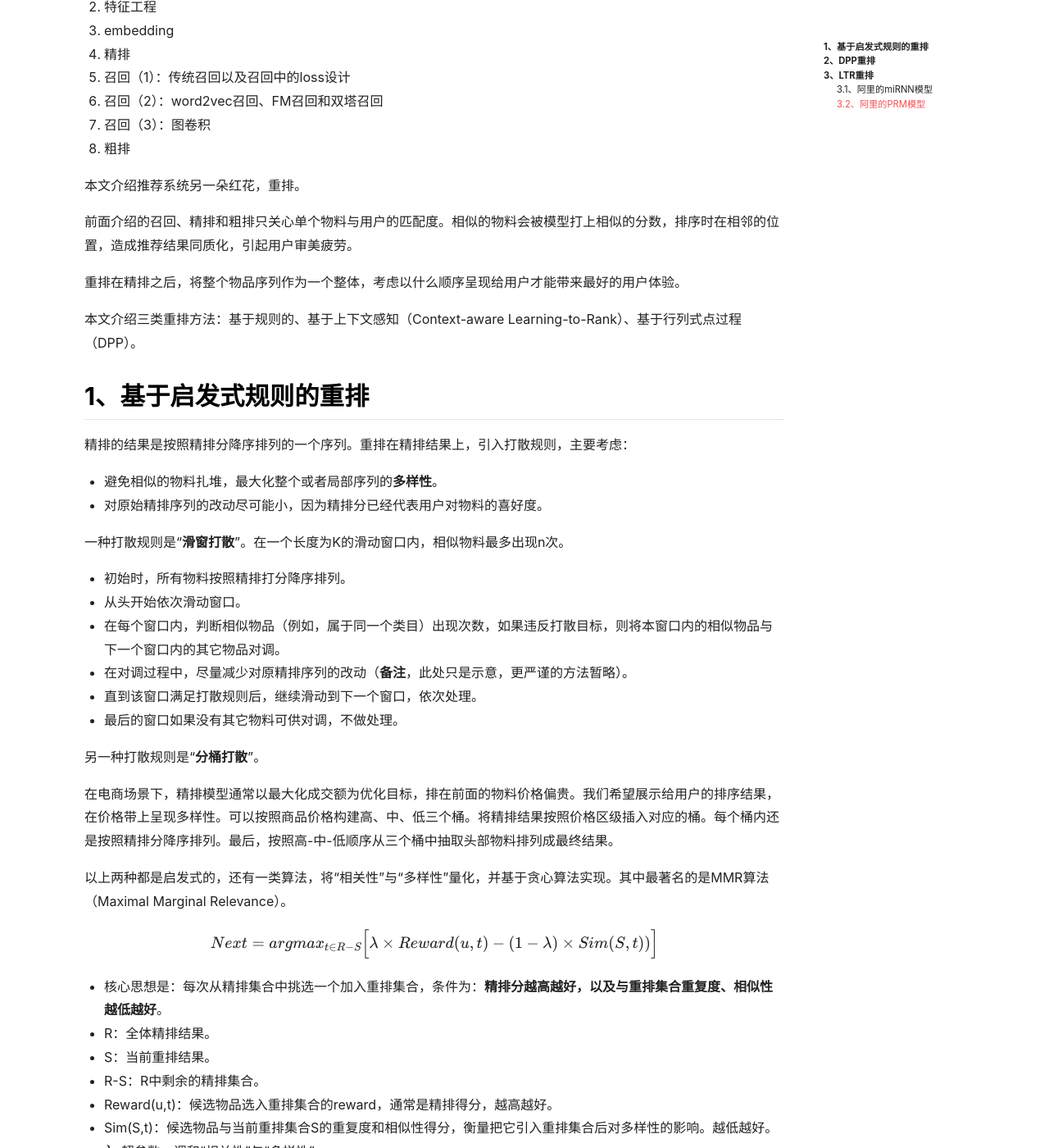
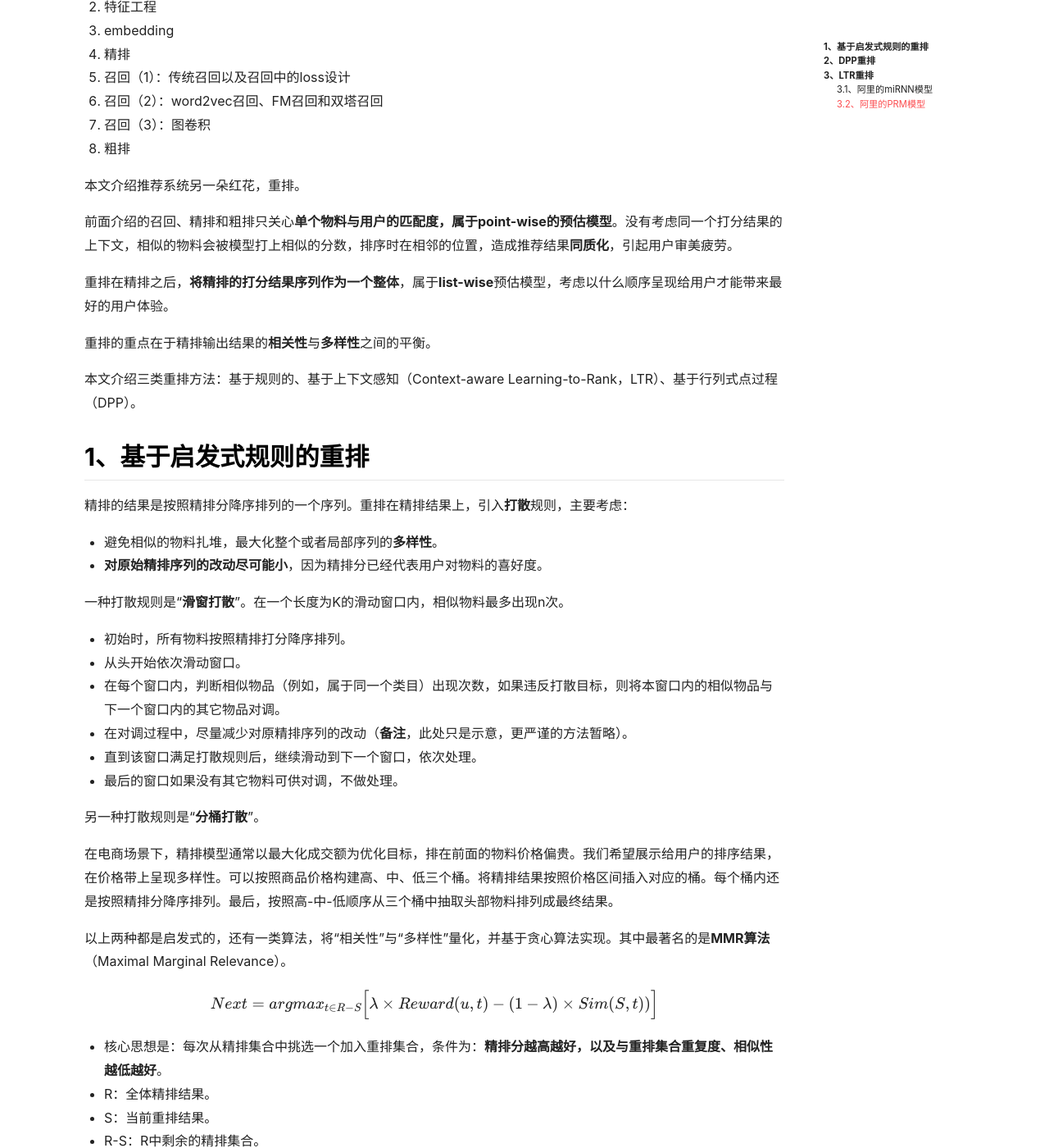
Before and after one commit to ieipi/ieipi.github.io, a Jekyll site: the page built from _posts/2024-04-07-推荐算法实战-9-重排.md, in a window 1280 px wide and 1400 px high, scrolled down 384 px. Shown: the whole window at 82% size. Built offline with Jekyll 4.4.1, drawn with Linux system fonts in a browser that asks for light colours; nearby versions of some CDN libraries; formulas are drawn with MathJax 3; some of the changed text lies outside the part shown.

Commit message:
rec-9-rerank update

```diff
--- a/_posts/2024-04-07-推荐算法实战-9-重排.md
+++ b/_posts/2024-04-07-推荐算法实战-9-重排.md
@@ -21,18 +21,20 @@
 
 本文介绍推荐系统另一朵红花，重排。
 
-前面介绍的召回、精排和粗排只关心单个物料与用户的匹配度。相似的物料会被模型打上相似的分数，排序时在相邻的位置，造成推荐结果同质化，引起用户审美疲劳。
+前面介绍的召回、精排和粗排只关心**单个物料与用户的匹配度，属于point-wise的预估模型**。没有考虑同一个打分结果的上下文，相似的物料会被模型打上相似的分数，排序时在相邻的位置，造成推荐结果**同质化**，引起用户审美疲劳。
 
-重排在精排之后，将整个物品序列作为一个整体，考虑以什么顺序呈现给用户才能带来最好的用户体验。
+重排在精排之后，**将精排的打分结果序列作为一个整体**，属于**list-wise**预估模型，考虑以什么顺序呈现给用户才能带来最好的用户体验。
 
-本文介绍三类重排方法：基于规则的、基于上下文感知（Context-aware Learning-to-Rank）、基于行列式点过程（DPP）。
+重排的重点在于精排输出结果的**相关性**与**多样性**之间的平衡。
+
+本文介绍三类重排方法：基于规则的、基于上下文感知（Context-aware Learning-to-Rank，LTR）、基于行列式点过程（DPP）。
 
 ## 1、基于启发式规则的重排
 
-精排的结果是按照精排分降序排列的一个序列。重排在精排结果上，引入打散规则，主要考虑：
+精排的结果是按照精排分降序排列的一个序列。重排在精排结果上，引入**打散**规则，主要考虑：
 
 - 避免相似的物料扎堆，最大化整个或者局部序列的**多样性**。
-- 对原始精排序列的改动尽可能小，因为精排分已经代表用户对物料的喜好度。
+- **对原始精排序列的改动尽可能小**，因为精排分已经代表用户对物料的喜好度。
 
 一种打散规则是“**滑窗打散**”。在一个长度为K的滑动窗口内，相似物料最多出现n次。
 
@@ -45,9 +47,9 @@
 
 另一种打散规则是“**分桶打散**”。
 
-在电商场景下，精排模型通常以最大化成交额为优化目标，排在前面的物料价格偏贵。我们希望展示给用户的排序结果，在价格带上呈现多样性。可以按照商品价格构建高、中、低三个桶。将精排结果按照价格区级插入对应的桶。每个桶内还是按照精排分降序排列。最后，按照高-中-低顺序从三个桶中抽取头部物料排列成最终结果。
+在电商场景下，精排模型通常以最大化成交额为优化目标，排在前面的物料价格偏贵。我们希望展示给用户的排序结果，在价格带上呈现多样性。可以按照商品价格构建高、中、低三个桶。将精排结果按照价格区间插入对应的桶。每个桶内还是按照精排分降序排列。最后，按照高-中-低顺序从三个桶中抽取头部物料排列成最终结果。
 
-以上两种都是启发式的，还有一类算法，将“相关性”与“多样性”量化，并基于贪心算法实现。其中最著名的是MMR算法（Maximal Marginal Relevance）。
+以上两种都是启发式的，还有一类算法，将“相关性”与“多样性”量化，并基于贪心算法实现。其中最著名的是**MMR算法**（Maximal Marginal Relevance）。
 
 $$
 Next = argmax_{t \in R-S} \Big[ \lambda \times Reward(u,t) - (1 - \lambda) \times Sim(S,t)) \Big]
@@ -62,41 +64,52 @@
 - $\lambda$: 超参数，调和“相关性"与“多样性"。
 - 括号里面的式子表示将候选物料t引入S后带来的**边际**收益。（Marginal Relevance）。
 
-实现Sim2有多种方法。其一，基于物料集合的的画像分布的熵来衡量集合的多样性。
+实现Sim有多种方法。其一，基于物料集合的的画像分布的熵来衡量集合的多样性。
 
 $$
 Sim(S,t) = -Entropy(T_s \cup T_t)
 $$
--  $Ts = {Tag_i : n_i}, i \in [1, N_t]$是当前重排集合S的标签分布。
+
+- $Ts = {Tag_i : n_i}, i \in [1, N_t]$是当前重排集合S的标签分布。
 - $T_t$是当前候选物料t的标签分布。
 - 用熵来表示标签分布的多样性。
 - t加入S后，S的熵增加越多，说明t与s的相似度越低。
 
 如果嫌画像的扩展性不好，还可以用物料向量来定义相似性。
+
 $$
-Sim(S,t) = max_{s \in S} E_t \cdot \E_s
+Sim(S,t) = max_{s \in S} E_t \cdot E_s
 $$
+
 - $E_t$：候选物料的embedding。
 - $E_s$: 已经加入重排结果集的物料s的embedding。
 - embedding可以来自双塔粗排、召回，也可以由内容团队提供。
 - S中有多个物料，严格来讲，应该考虑t与S中所有物料两两相似性之和，或者S引入t之后的集合的相似性（可以表达为两两相似性之和）。但是，这样计算比较麻烦，**为了简化问题，直接选取S中与t相似性最大的物品作为代表，表示集合S与t的相似性**，故有取max操作。
 
-Airbnb在MMR的基础上，改进后提出了[MLR（Mean Listing Relevance)](https://arxiv.org/pdf/2004.02621.pdf "airbnb mlr")。其核心思想是在MMR的基础上考虑位置bias。后插入物料曝光位置靠后，对相关性和多样性的影响也削弱了。
+Airbnb在MMR的基础上，改进后提出了[MLR（Mean Listing Relevance)](https://arxiv.org/pdf/2004.02621.pdf "airbnb mlr")。其核心思想是在MMR的基础上**考虑位置bias。后插入物料曝光位置靠后，对相关性和多样性的影响也削弱了**。
 
 MLR将候选物料t插入重排结果集第p个位置时的边际收益如下：
+
 $$
 MLR(u,S,t,p) = \lambda \times c(p) \times Reward(u,t) - (1 - \lambda) \times d(p) \times Sim(S,t)
 $$
-- c(p)：**位置p上的相关性的折扣。用位置p上的后验CTR表示**。
-- d(p)：**位置p上的多样性的折扣。用d(p)=1/p来表示**。
+
+- c(p)：**位置p上的相关性的折扣。用位置p上的后验CTR表示**。p越大，位置越靠后，c(p)越小，相关性收益越小。
+- d(p)：**位置p上的多样性的折扣。用d(p)=1/p来表示**。p越大，位置越靠后，d(p)越小，对多样性的损失越小。
+- （**备注**：dp为何不用后验ctr校正？）
 
 以上种种基于启发式规则的重排算法，都只考虑了两个物体的相似性，而没有考虑集合整体的多样性。
 **集合的多样性优化问题，可以理解为求集合中所有物料向量围成的体积最大，在数学上有专门的算法可以解决，比如DPP算法。**
+
 ## 2、DPP重排
+
 DPP算法数学气息浓厚，暂时略过。
+
 ## 3、LTR重排
+
 还有一类重排方法，训练一个专门的重排模型。重排模型与之前的召回、粗排、精排等有一些本质上的不同：
-- 之前的模型都是**单点估计**，候选集中的物料彼此独立，互不影响。
+
+- 之前的模型都是**单点估计point-wise**，候选集中的物料彼此独立，互不影响。
 - 重排是listwise模型，评估的是一个完整的排序结果的好坏，候选集中的物料不再独立，而是相互影响。这类算法称为Context-aware Learning-to-Rank。
 
 重排模型的优化目标为：
@@ -106,20 +119,23 @@
     Y_i, F_{rr}(S_i, Context(S,i))
 \Big)
 $$
+
 - (S,Y)是batch中的一条样本。S是某次曝光的物料序列。**Y是用户对S的反馈序列**。（**备注**，一个样本是一个曝光序列，包含多个曝光物品吗？样本如何组织？）
 - $S_i$：曝光序列中第i个位置的物料。$Y_i$是用户对Si的反馈。
 - Frr：重排模型。预测Si被用户交互的概率。它不仅与Si有关还与上下文有关。（ **备注**，如何在特征中表示上下文？）
 - Loss：可以是普通的交叉熵。
 
 从优化公式，可以看出**重排模型的两个关键点**：
+
 - 第一，如何表达序列中的Si。常规的比如物料Id，分类、标签、画像等必不可少，还有其它两类重要信息：
-    - 一类是用户对Si的个性化信息，比如**精排模型的打分**。
-    - 另一类是Si在候选集中的**排名**、位置等信息，能够**刻画Si与它的邻居之间的相对关系**的特征。
+  - 一类是用户对Si的个性化信息，比如**精排模型的打分**。
+  - 另一类是Si在候选集中的**排名**、位置等信息，能够**刻画Si与它的邻居之间的相对关系**的特征。
 - 第二，Frr模型的选择。**凡是能用于序列建模的模型，都可以用上**。
 
 **上述训练过程依赖顺序已知的序列S，在训练阶段是存在的。但是预测阶段，这个顺序是我们的预测目标，是无法作为模型输入的。**
 
 一个粗暴的方法是，列出精排集合所有可能的排列组合，将每一个候选排序作为输入，送给重排模型打分，然后从中挑选收益最大的那个序列，作为重排的预估排序：
+
 $$
 argmax_{S \in Permute(X)} \sum_{i \in [1, |S|]} Utility(S_i, F_{rr}\Big( S_i, Context(S, i) \Big))
 $$
@@ -131,46 +147,66 @@
 
 这种穷举法，能帮助我们理解重排线上预测的流程以及它与精排的不同，但是它无法满足线上的时延要求，因此无法部署上线。
 
-实践中，需要降低序列搜索的实践复杂度，常用方法是greedy search 和beam search。
+实践中，需要降低序列搜索的时间复杂度，常用方法是**greedy search 和beam search**。
 
 下面介绍两个案例。
 
 ### 3.1、阿里的miRNN模型
+
 miRNN是淘宝2018年提出的重排模型，其核心思想包括：
+
 - 训练时，用RNN建模曝光序列中当前物料的上下文，
 - 预测试，用Beam search搜索候选序列。
 
 用RNN建模某物料在上下文影响下的购买概率：
+
 $$
 \begin{aligned}
 P(S_i | S_1, ..., S_{i-1}) &= sigmoid( \pmb {W_h h_i}) \\
                          h_i &= RNN(h_{i-1}, Fe(S_i))
 \end{aligned}
 $$
+
 - $h_{i-1}$: $[S_1, S_2,...S_{i-1}]$被RNN压缩后的状态向量，作为Si的上下文。注意，在RNN方案中，Si的上下文只包含它前面的物料。
-- ${h_i}$: i之前的信息和当前物料信息Fe（Si),通过RNN压缩成状态向量。Fe（Si）表示当前物料的特征提取函数。
+- ${h_i}$: i之前的信息和当前物料信息Fe（Si)，通过RNN压缩成状态向量。Fe（Si）表示当前物料的特征提取函数。
 - 再将hi映射成购买概率。Wh是待学习的权重。
 
-重排的特征工程关键的一项是“序列内排名类指标”。例如
+重排的特征工程关键的一项是“**序列内排名类指标**”。例如
+
 $$
 price_{global} = \frac{price - price_{min}}{price_{max} - price_{min}}
 $$
+
 - price: 当前物料的价格。
 - $price_{global}$:喂入重排模型的价格特征。
-- $price_{max}, price_{min}$：**当前序列S**的最高价格、最低价格。
+- $price_{max}, price_{min}$：**当前序列S**的最高价格、最低价格。注意与特征工程中的min-max归一化的差异。
+
+线上预测时，用Beam search取代Greedy search。
+
+- 二者都是在已知当前的“最优子序列"的基础上，把第i个元素追加到序列尾部时新的序列收益最大。
+- Greedy search，每一步扩展序列时，只在当前候选序列中挑选收益最大的那一个。只能保证局部最优，无法保证全局最优。一个全局最优的序列，有可能因为前面几步得到的子序列收益交叉而被提前放弃了。
+- Beam search，是每一步扩展序列时，在候选序列中挑选收益最大的前K个子序列。扩展了搜索空间，提高了容错性，降低好的序列被提前放弃的概率。
+
+（**备注**，这种预测方式，和LLM语言模型生成单词时非常类似，每次吐一个item并计算一次预估分和收益分。前面的子序列会影响后面item的预估分。直到得到一个完整的序列。）
 
 ### 3.2、阿里的PRM模型
+
 PRM(Personalized Re-ranking Model)是阿里2019年提出的重排模型。有三个关键步骤：
 第一，**如何表达物料Si**。
 
-$$E_{S_i} = concat(X_i, PV_i) + PE_i$$
+$$
+E_{S_i} = concat(X_i, PV_i) + PE_i
+$$
+
 - $E_{S_i}$ : 物料Si喂入模型的向量。
 - $X_i$:物料自身属性组成的向量。例如，itemid的embedding。
 - $PV_i$: **用户对物料i的个性化信息**。一种方法是，像精排一样，把用户画像、行为序列等特征，扔进重排模型，让重排模型学习用户对物料的个性化信息。但是这样做，重排模型太复杂，时间开销比较大。PRM的做法是**取精排模型倒数第二层sigmoid之前的输出向量作为特征PV**，这样将全部用户信息、物料信息、还有二者之间的交叉都压缩进去了。架构上改动也比较小，**精排发往重排的请求中包含它筛选出的物料id，和这些物料的PV向量。**
+  - （**备注**：为何用PVi，不直接用精排输出的精排分数？）
 - $PE_i$:物料i在精排排序中的排名的embedding。体现物料i与其它物料的相对位置关系。
 
 第二，**如何建模候选集中物料的相互关系（上下文）**。
 PRM用transformer取代RNN，有三个有点：
+
 - Transformer中，上下文既包括前面的物料，也包括后面的物料。
 - 没有RNN随着序列变长，建模能力下降的缺点。RNN不擅长建模长距离序列依赖。
 - RNN只能由前向后顺序计算，transformer可以在序列任意位置并发计算。
@@ -181,12 +217,15 @@
 如果在Beam search和greedy search中反复调用transformer，时间开销太大，无法满足线上实时性要求。
 
 PRM做了简化：先计算出每个位置上被用户选中交互的概率scores，再按照scores降序排序输出：
+
 $$
 Scores = softmax(F^{N_x}W_F + b_F)
 $$
-- $F^{N_x}$: Transformer最后一层的输出，Nx是transformer的Encoder层数。$F^(N_x)$是一个形状为（B，L，d）的矩阵。B是batch size。L是输入序列（精排结果）的长度。d是encoder的输出维度。
+
+- $F^{N_x}$: Transformer最后一层的输出，Nx是transformer的Encoder层数。$F^{(N_x)}$是一个形状为（B，L，d）的矩阵。B是batch size。L是输入序列（精排结果）的长度。d是encoder的输出维度。
 - $W_F \in R^{d \times 1}, b_F \in R^L$: 将$F^{N_x}$映射成[B,L]的logits。
 - 最后，将logits经过softmax映射成各个位置上的交互概率。
+- (**备注**：这种方式，与LLM序列生成式模型不一样，它一次就完整的输出了整个序列中每个位置的得分，不用一个item一个item的预估。问题：它的输入是什么？如何把输出的位置和itemid对应上？)
 
 **PRM的这种排序方法，认为重排只不过是在精排排序上的一次微调，“一步到位”，省去了搜索最优序列的麻烦。**
 
```
